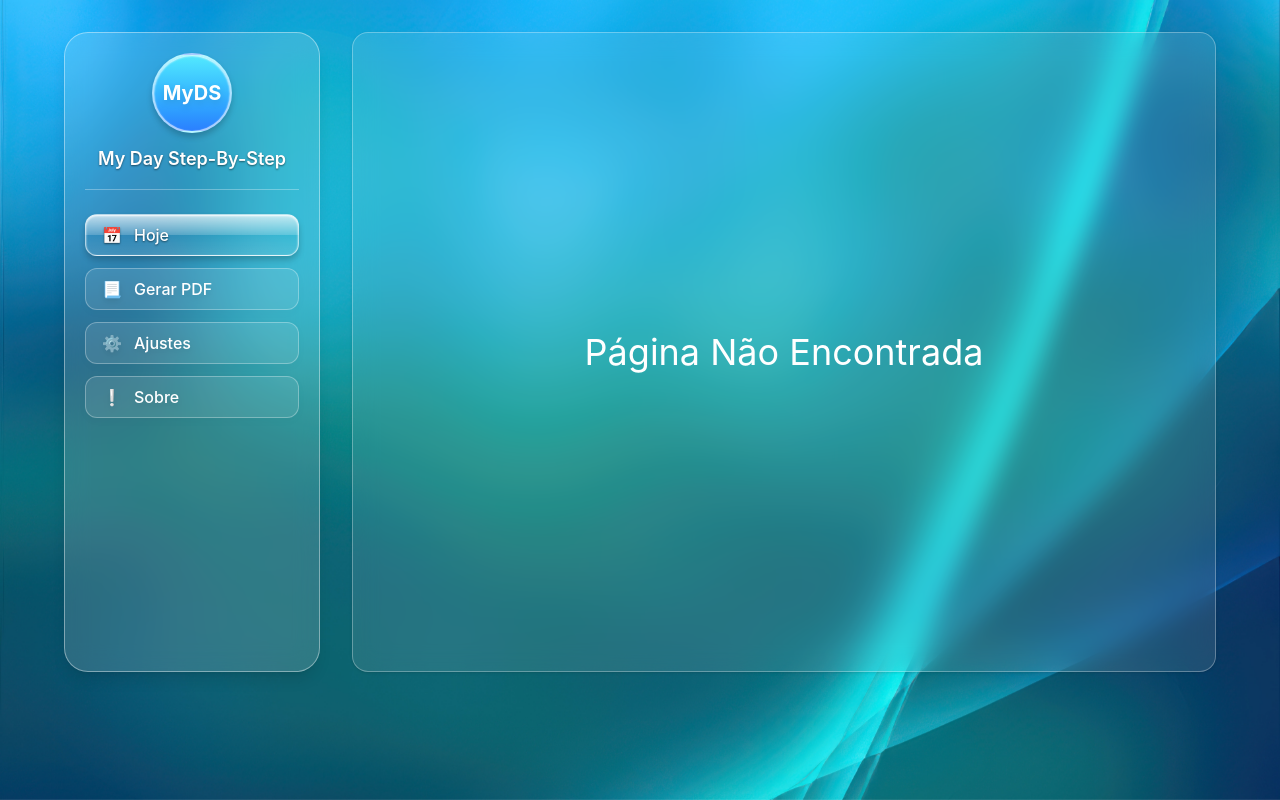
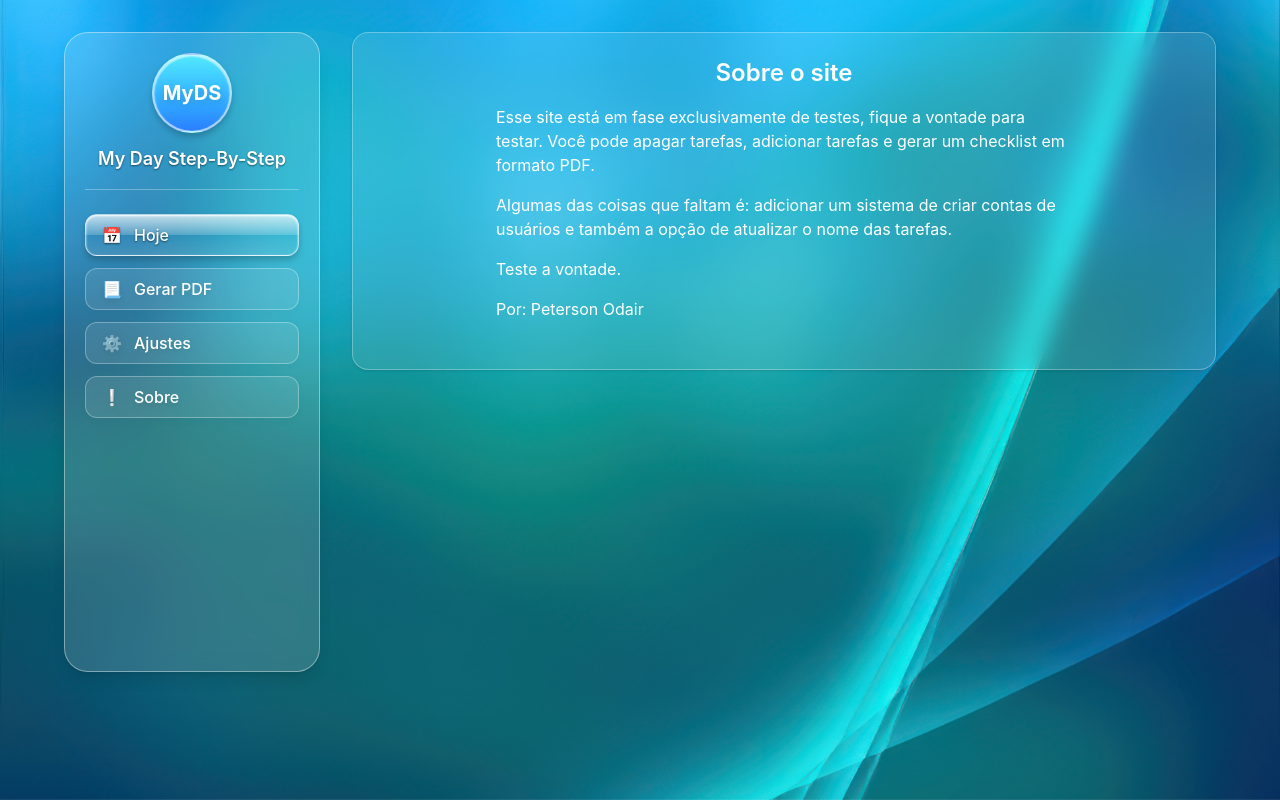
Before and after one commit to petodair/myds-react, a React (Vite) app: page /sobre in a window 1280 px wide. Built offline with nearby package versions, Linux system fonts and the light colour scheme.

Commit message:
feat: adicionado pagina 'sobre'(pagina informativa)

```diff
--- a/src/main.tsx
+++ b/src/main.tsx
@@ -6,6 +6,7 @@ import { BrowserRouter, Route, Routes } from "react-router";
 import Home from "./pages/Home.tsx";
 import TaskForm from "./pages/task/TaskForm.tsx";
 import NotFound from "./pages/NotFound.tsx";
+import About from "./pages/About.tsx";
 
 createRoot(document.getElementById("root")!).render(
   <StrictMode>
@@ -14,6 +15,7 @@ createRoot(document.getElementById("root")!).render(
         <Route path="/" element={<App />}>
           <Route index element={<Home />} />
           <Route path="adicionar-tarefa" element={<TaskForm />} />
+          <Route path="sobre" element={<About/>}/>
           <Route path="*" element={<NotFound />} />
         </Route>
       </Routes>
--- a/src/my/components/Button.tsx
+++ b/src/my/components/Button.tsx
@@ -1,11 +1,12 @@
 type ButtonProps = {
   children: React.ReactNode;
-  onClick?: ()=>void;
+  onClick?: () => void;
 };
 
 function Button({ children, onClick }: ButtonProps) {
   return (
-    <button onClick={onClick}
+    <button
+      onClick={onClick}
       className="px-5 py-1.5 rounded-full border border-white/60 bg-glossy
     shadow-glossy text-white font-medium hover:brightness-110 active:scale-95
     transition-all text-shadow-glossy"
--- /dev/null
+++ b/src/pages/About.tsx
@@ -0,0 +1,27 @@
+function About() {
+  return (
+    <div
+      className="w-full bg-white/10 backdrop-blur-md
+    border border-white/30 rounded-2xl p-6 shadow-sm"
+    >
+      <div className="max-w-xl mx-auto space-y-4 mb-6">
+        <h1 className="text-2xl text-white font-semibold text-center">
+          Sobre o site
+        </h1>
+        <p className="text-white">
+          Esse site está em fase exclusivamente de testes, fique a vontade para
+          testar. Você pode apagar tarefas, adicionar tarefas e gerar um
+          checklist em formato PDF.
+        </p>
+        <p className="text-white">
+          Algumas das coisas que faltam é: adicionar um sistema de criar contas
+          de usuários e também a opção de atualizar o nome das tarefas.
+        </p>
+        <p className="text-white">Teste a vontade.</p>
+        <p className="text-white">Por: Peterson Odair</p>
+      </div>
+    </div>
+  );
+}
+
+export default About;
--- a/src/pages/task/TaskForm.tsx
+++ b/src/pages/task/TaskForm.tsx
@@ -3,6 +3,7 @@ import Button from "../../my/components/Button";
 import Input from "../../my/components/Input";
 import { saveTask } from "../../service/TaskService";
 import type Task from "../../types/Task";
+import { Link } from "react-router";
 
 function TaskForm() {
   const [title, setTitle] = useState<string>("");
@@ -40,7 +41,7 @@ function TaskForm() {
       className="w-full bg-white/10 backdrop-blur-md
     border border-white/30 rounded-2xl p-6 shadow-sm"
     >
-      <div className="max-w-xl mx-auto space-y-4 mb-6">
+      <div className="max-w-xl mx-auto space-y-4 mb-2">
         <h1 className="text-2xl text-white font-semibold text-center">
           Adicionar tarefa
         </h1>
@@ -68,6 +69,9 @@ function TaskForm() {
           />
           <Button>Adicionar</Button>
         </form>
+        <Link to="/">
+          <Button>Voltar</Button>
+        </Link>
       </div>
     </div>
   );
```
